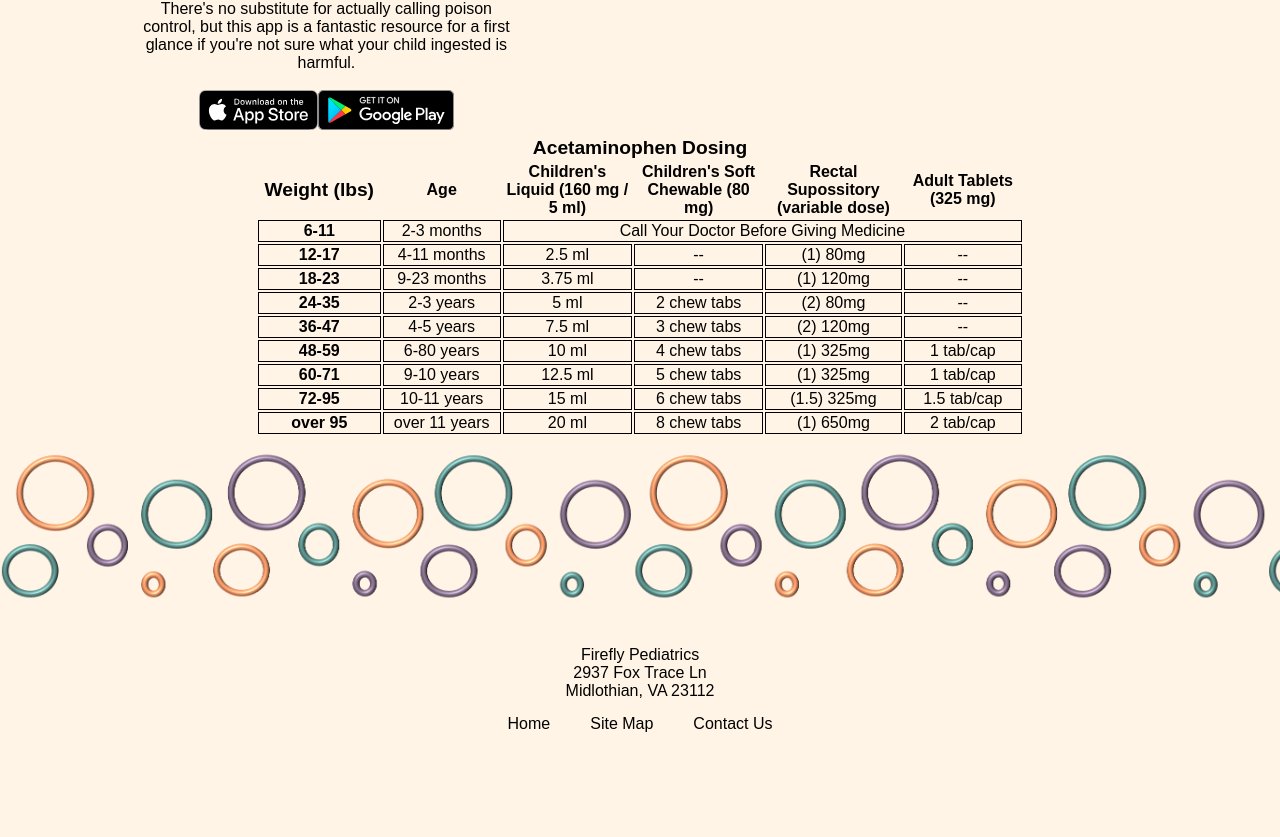
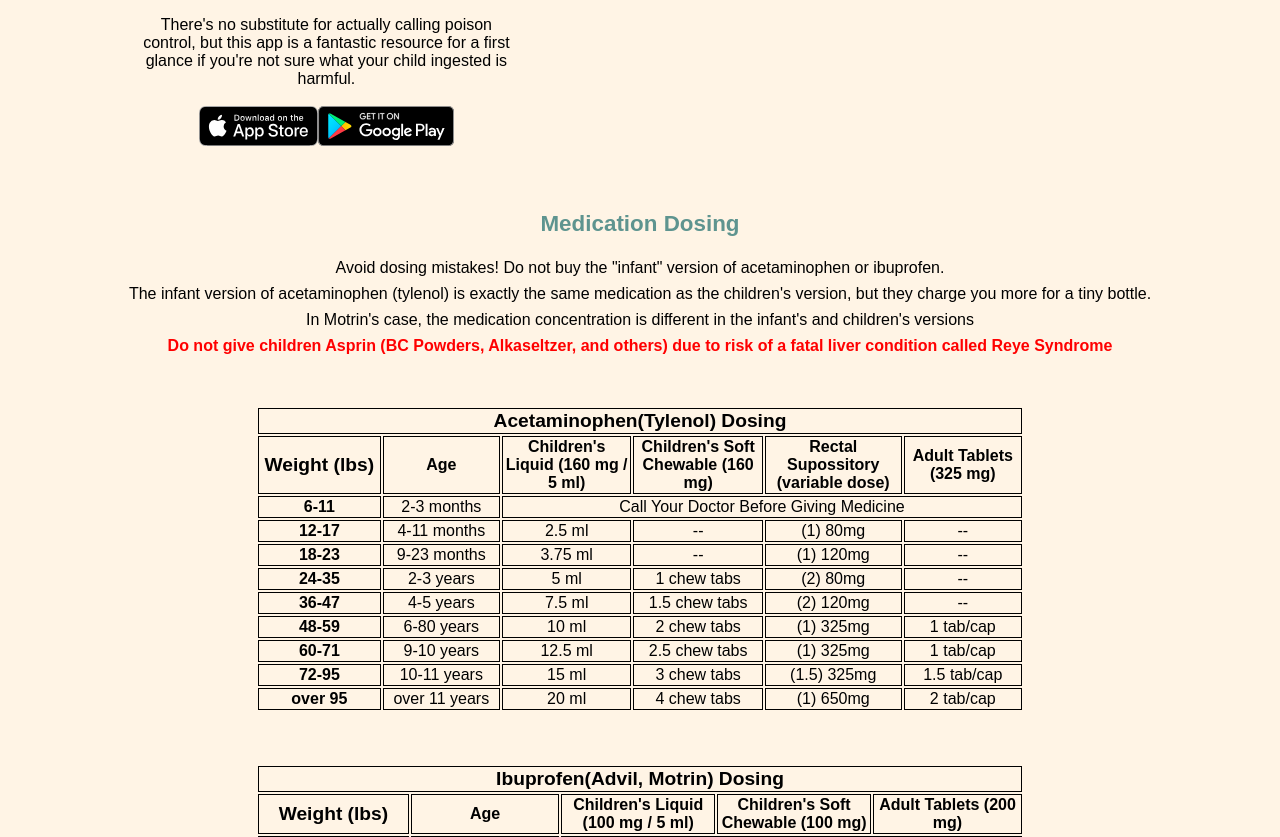
Before and after one commit to BowersMatthew/katebowersmd.com, a React (Create React App) app in the folder kate-bowers-md/: page /resources/sickChild in a window 1280 px wide. Shown: the part 663-1500 px from the top of the page. Before the commit the page ends 1411 px from the top, so only its background shows below. Built offline with nearby package versions, Linux system fonts and the light colour scheme.

Commit message:
more things

```diff
--- a/kate-bowers-md/src/App.css
+++ b/kate-bowers-md/src/App.css
@@ -31,6 +31,15 @@ html {
   display: table;
   clear: both;
   content: "";
+}
+
+.content {
+  width: 100%;
+  float: left;
+}
+
+#medication {
+  margin-top: 3%;
 }
 
 h1 {
@@ -396,6 +405,7 @@ a .button-apple {
 
 table {
   margin: auto;
+  margin-top: 4%;
   width: 80vw;
   padding-left: 10vw;
   padding-right: 10vw;
@@ -408,10 +418,12 @@ th:first-child {
 
 th {
   font-weight: bold;
+  border: 1px solid black;
 }
 
 td:first-child {
   font-weight: bold;
+  border: 1px solid black;
 }
 
 td {
@@ -442,3 +454,13 @@ form {
 .contact-email {
   min-height: 1.5em;
 }
+
+.warning {
+  margin-top: 1em;
+  color: red;
+  font-weight: bold;
+}
+
+.advice {
+  margin-bottom: -0.5em;
+}
--- a/kate-bowers-md/src/components/common/header.js
+++ b/kate-bowers-md/src/components/common/header.js
@@ -10,7 +10,7 @@ class Header extends Component {
       return (
         <a href="/">
           <header className="App-header">
-            <h1 href="/" className="App-title">Kate Bowers MD</h1>
+            <h1 href="/" className="App-title">Firefly Pediatrics</h1>
           </header>
         </a>
       );
--- a/kate-bowers-md/src/components/contact/contact.js
+++ b/kate-bowers-md/src/components/contact/contact.js
@@ -5,7 +5,7 @@ function Contact() {
         <section className='contact'>
             <h1 className='page-heading'>Contact Us</h1>
             <div className='content'>
-                <div className='fuller'>Please provide your email and a brief message to make sure you stay up to date!</div>
+                <div className='fuller'>Until the office opens, please provide your email and a brief message to make sure you stay up to date!</div>
                 <form className='fuller' action="https://contactform.prod.with-datafire.io/contact" method="post">
                     <div>
                         <h3 className='contact-label'>E-mail:</h3><br />
--- a/kate-bowers-md/src/components/resources/sick-child/sick-child.js
+++ b/kate-bowers-md/src/components/resources/sick-child/sick-child.js
@@ -39,16 +39,22 @@ function SickChild() {
                     <a className='glow' href='https://goo.gl/maps/jMVQ97N7Cs12'> VCU Pediatric ER</a>
                 </div>
             </div>
-            <section className='content'>
-                <h3>Medication Dosing</h3>
+            <section id='medication' className='content'>
+                <div className="fuller">
+                    <h3>Medication Dosing</h3>
+                    <p className='advice'>Avoid dosing mistakes! Do not buy the "infant" version of acetaminophen or ibuprofen. </p>
+                    <p className='advice'>The infant version of acetaminophen (tylenol) is exactly the same medication as the children's version, but they charge you more for a tiny bottle.</p>
+                    <p className='advice'> In Motrin's case, the medication concentration is different in the infant's and children's versions</p>
+                    <p className='warning'>Do not give children Asprin (BC Powders, Alkaseltzer, and others) due to risk of a fatal liver condition called Reye Syndrome</p>
+                </div>
                 <Table
                     width={6}
-                    title='Acetaminophen Dosing'
+                    title='Acetaminophen(Tylenol) Dosing'
                     headings={[
                         'Weight (lbs)',
                         'Age',
                         'Children\'s Liquid (160 mg / 5 ml)',
-                        'Children\'s Soft Chewable (80 mg)',
+                        'Children\'s Soft Chewable (160 mg)',
                         'Rectal Supossitory (variable dose)',
                         'Adult Tablets (325 mg)'
                     ]}
@@ -56,20 +62,33 @@ function SickChild() {
                         ['6-11', '2-3 months', 'Call Your Doctor Before Giving Medicine'],
                         ['12-17', '4-11 months', '2.5 ml', '--', '(1) 80mg', '--'],
                         ['18-23', '9-23 months', '3.75 ml', '--', '(1) 120mg', '--'],
-                        ['24-35', '2-3 years', '5 ml', '2 chew tabs', '(2) 80mg', '--'],
-                        ['36-47', '4-5 years', '7.5 ml', '3 chew tabs', '(2) 120mg', '--'],
-                        ['48-59', '6-80 years', '10 ml', '4 chew tabs', '(1) 325mg', '1 tab/cap'],
-                        ['60-71', '9-10 years', '12.5 ml', '5 chew tabs', '(1) 325mg', '1 tab/cap'],
-                        ['72-95', '10-11 years', '15 ml', '6 chew tabs', '(1.5) 325mg', '1.5 tab/cap'],
-                        ['over 95', 'over 11 years', '20 ml', '8 chew tabs', '(1) 650mg', '2 tab/cap']
+                        ['24-35', '2-3 years', '5 ml', '1 chew tabs', '(2) 80mg', '--'],
+                        ['36-47', '4-5 years', '7.5 ml', '1.5 chew tabs', '(2) 120mg', '--'],
+                        ['48-59', '6-80 years', '10 ml', '2 chew tabs', '(1) 325mg', '1 tab/cap'],
+                        ['60-71', '9-10 years', '12.5 ml', '2.5 chew tabs', '(1) 325mg', '1 tab/cap'],
+                        ['72-95', '10-11 years', '15 ml', '3 chew tabs', '(1.5) 325mg', '1.5 tab/cap'],
+                        ['over 95', 'over 11 years', '20 ml', '4 chew tabs', '(1) 650mg', '2 tab/cap']
                     ]} />
                 <Table
-                    title=''
+                    width={5}
+                    title='Ibuprofen(Advil, Motrin) Dosing'
                     headings={[
-
+                        'Weight (lbs)',
+                        'Age',
+                        'Children\'s Liquid (100 mg / 5 ml)',
+                        'Children\'s Soft Chewable (100 mg)',
+                        'Adult Tablets (200 mg)'
                     ]}
                     data={[
-                        []
+                        ['6-11', '2-3 months', 'Do not give Ibuprofen to infants under 6 months old'],
+                        ['12-17', '6-11 months', '2.5 ml', '--', '--'],
+                        ['18-23', '9-23 months', '3.75 ml', '--', '--'],
+                        ['24-35', '2-3 years', '5 ml', '1 chew tabs', '--'],
+                        ['36-47', '4-5 years', '7.5 ml', '1.5 chew tabs', '--'],
+                        ['48-59', '6-80 years', '10 ml', '2 chew tabs', '1 tab/cap'],
+                        ['60-71', '9-10 years', '12.5 ml', '2.5 chew tabs', '1 tab/cap'],
+                        ['72-95', '10-11 years', '15 ml', '3 chew tabs', '1.5 tab/cap'],
+                        ['over 95', 'over 11 years', '20 ml', '4 chew tabs', '2 tab/cap']
                     ]}
                 />
             </section>
```
